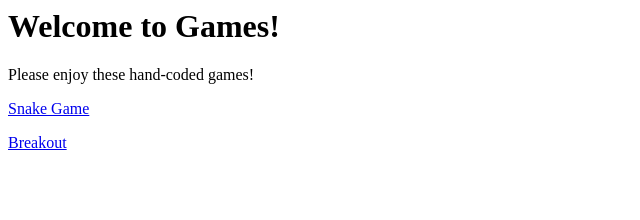
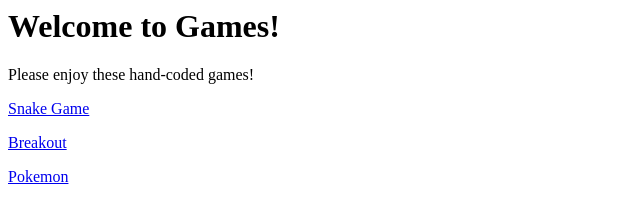
Before and after one commit to MysteryManiacle/funstuff, a plain HTML site: page index.html in a window 1280 px wide. Shown: the full height of the page, 0-640 px from the left. Drawn offline with Linux system fonts and the light colour scheme.

Commit message:
Update index.html

```diff
--- a/index.html
+++ b/index.html
@@ -3,4 +3,5 @@
 <p>Please enjoy these hand-coded games!</p>
 <p><a href="snake.html">Snake Game</a></p>
 <p><a href="breakout.html">Breakout</a></p>
+<p><a href="https://replit.com/@AndeWestphal/Pokemon-Ultimates?s=app">Pokemon</a></p>
 </html>
```
